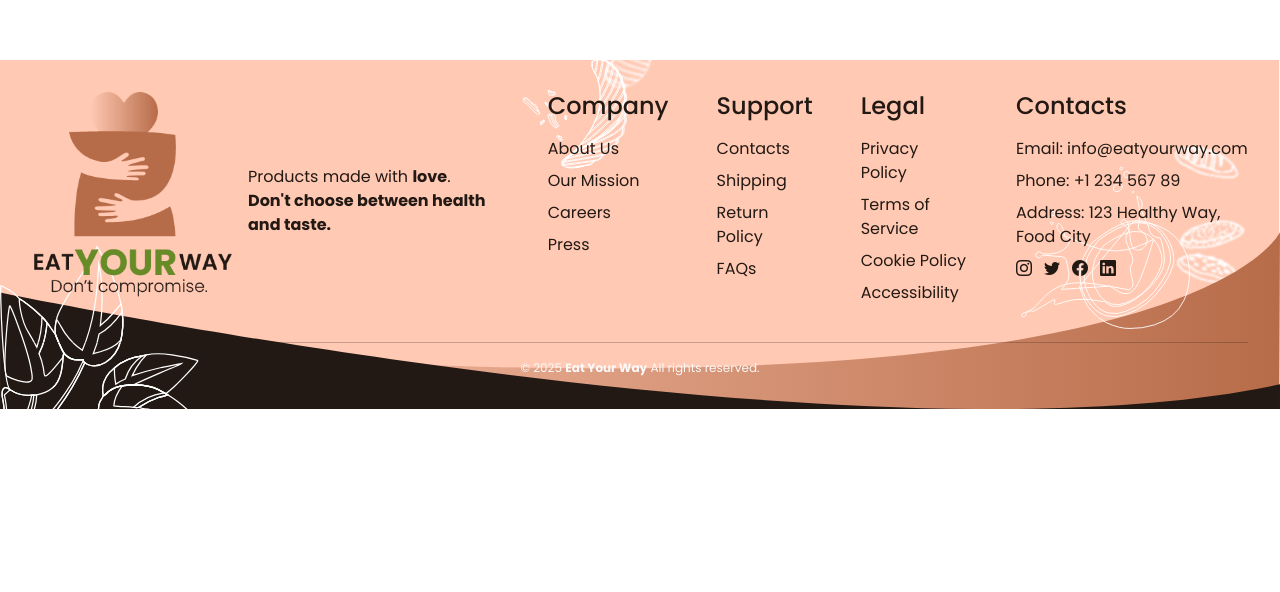
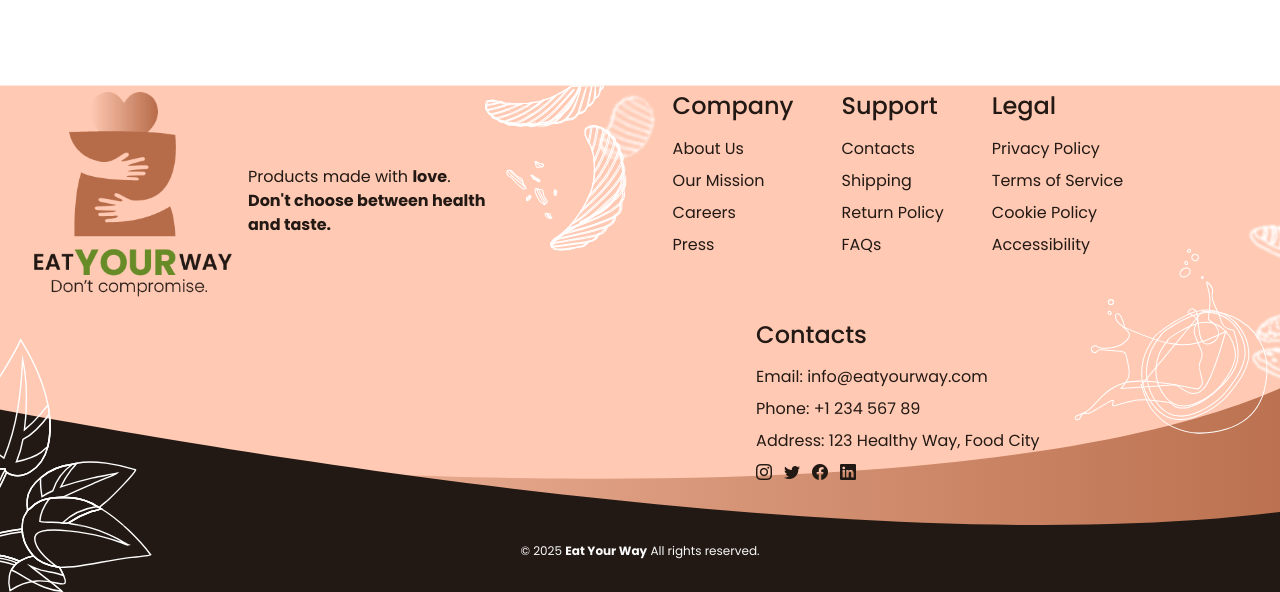
Before and after one commit to GiuseppeColucci95/project-work-team3, a React (Vite) app in the folder FRONTEND/: page / in a window 1280 px wide. Shown: the part 2383-2975 px from the top of the page. Before the commit the page ends 2792 px from the top, so only its background shows below. Built offline with nearby package versions, Linux system fonts and the light colour scheme; no server answers.

Commit message:
style: enhance footer responsiveness and adjust media queries

```diff
--- a/FRONTEND/src/index.css
+++ b/FRONTEND/src/index.css
@@ -472,9 +472,17 @@ footer {
   }
 }
 
-@media (min-width: 992px) {
+
+@media (min-width: 770px) {
   .payoff {
     display: none !important;
+  }
+
+
+  .footer-menu-ce {
+    flex-wrap: wrap !important;
+    gap: 2rem;
+    justify-content: center;
   }
 }
 
@@ -866,6 +874,7 @@ footer {
 
   .payoff {
     width: 100% !important;
+    display: none !important;
   }
 
   .footer-menu {
```
